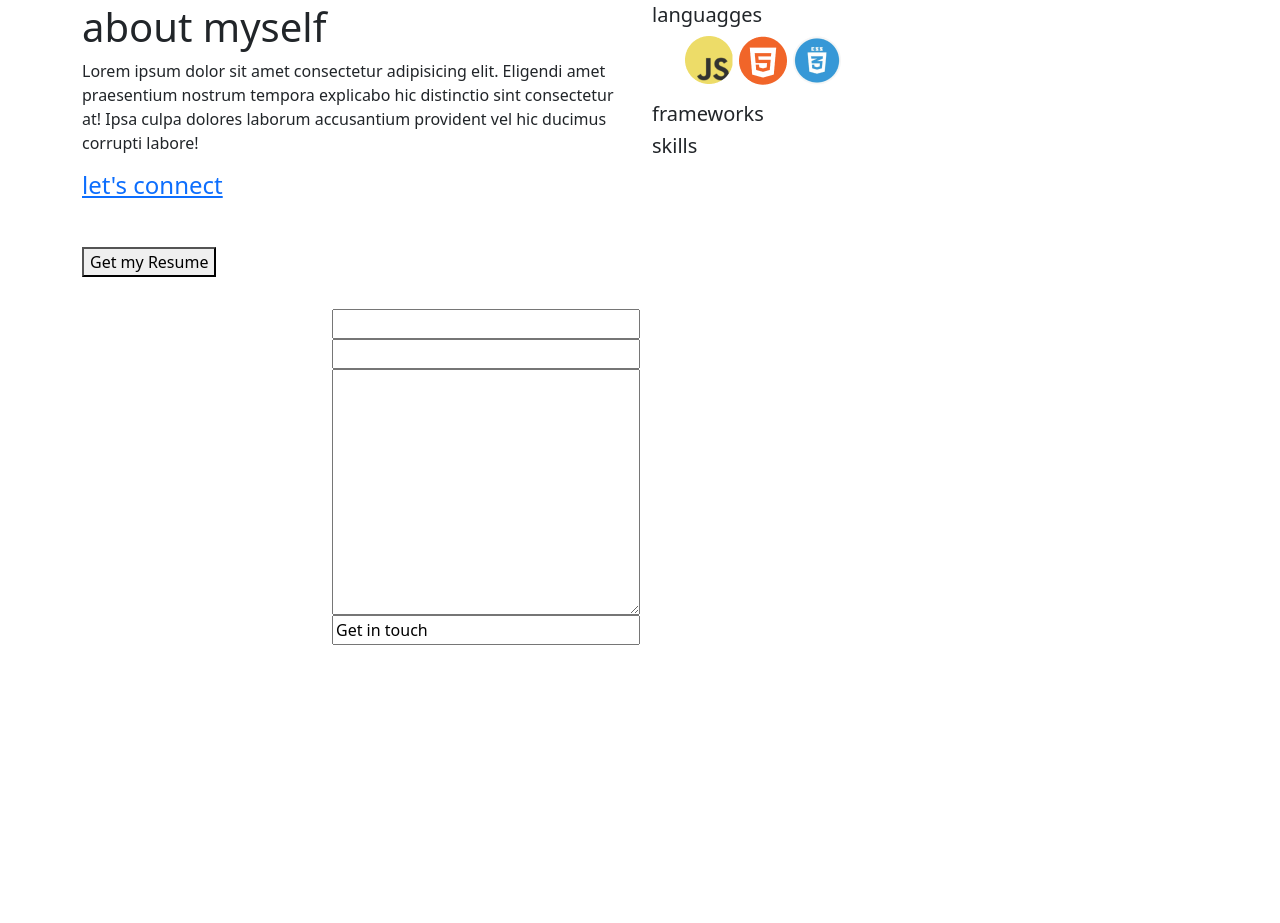
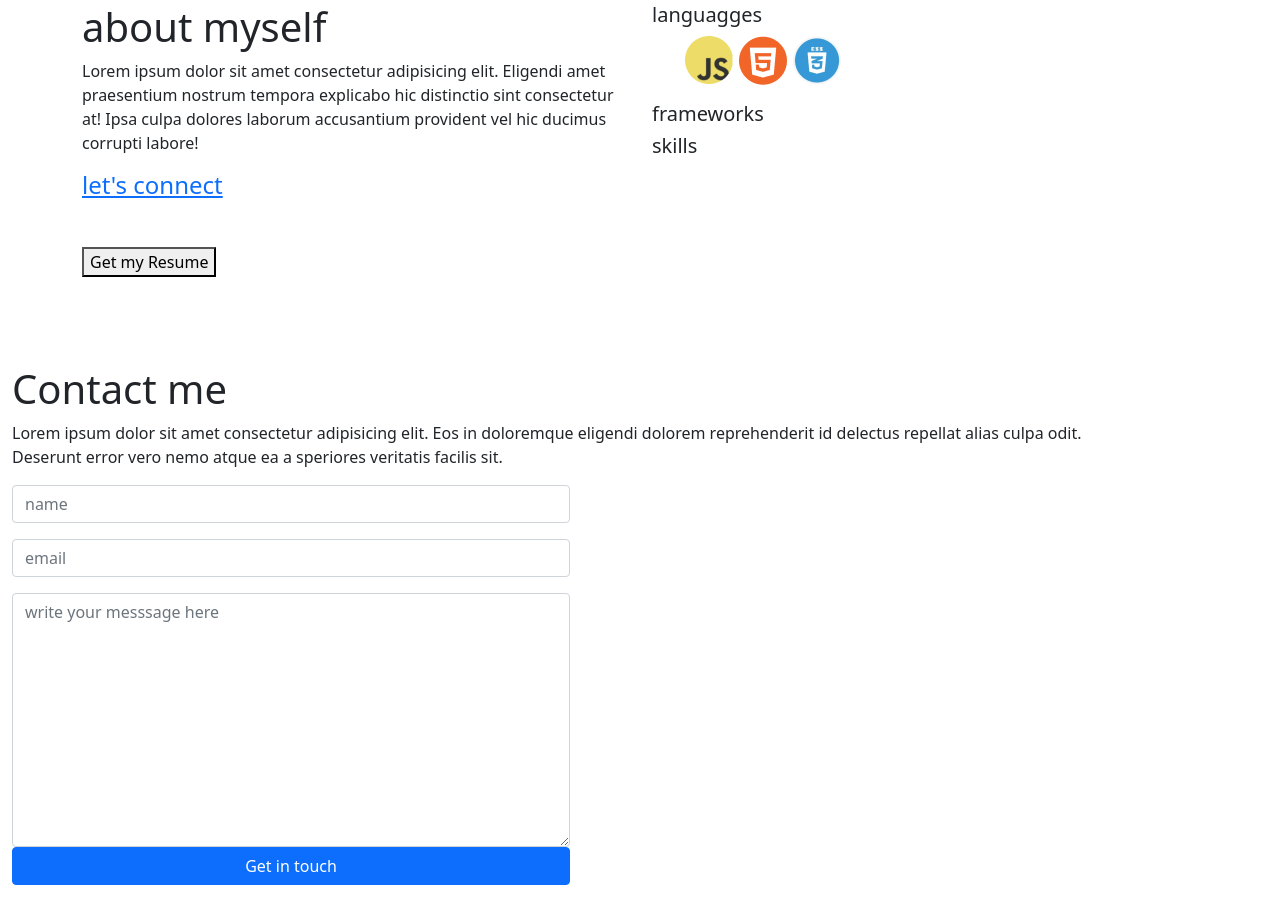
Before and after one commit to elassis/bootstrap_repo, a plain HTML site: page index.html in a window 1280 px wide. Shown: the part 2285-3208 px from the top of the page. Before the commit the page ends 2962 px from the top, so only its background shows below. Drawn offline with nearby package versions, Linux system fonts and the light colour scheme.

Commit message:
Update index.html
-Add the forms elements.

```diff
--- a/index.html
+++ b/index.html
@@ -44,8 +44,8 @@
                 </div>
             </div>
             <button class="navbar-toggler" type="button" data-bs-toggle="collapse"
-                    data-bs-target="#navbarSupportedContent1" aria-controls="navbarSupportedContent"
-                    aria-expanded="false" aria-label="Toggle navigation">
+                data-bs-target="#navbarSupportedContent1" aria-controls="navbarSupportedContent" aria-expanded="false"
+                aria-label="Toggle navigation">
                 <span class="navbar-toggler-icon"></span>
             </button>
         </div>
@@ -67,7 +67,8 @@
                                 <li><span class="badge rounded-pill bg-primary">css</span></li>
                                 <li><span class="badge rounded-pill bg-primary">javascript</span></li>
                             </ul>
-                            <a href="#" class="btn btn-primary" data-bs-toggle="modal" data-bs-target="#exampleModal">See Project</a>
+                            <a href="#" class="btn btn-primary" data-bs-toggle="modal"
+                                data-bs-target="#exampleModal">See Project</a>
                         </div>
                     </div>
                 </div>
@@ -89,7 +90,8 @@
                                 <li><span class="badge rounded-pill bg-primary">css</span></li>
                                 <li><span class="badge rounded-pill bg-primary">javascript</span></li>
                             </ul>
-                            <a href="#" class="btn btn-primary" data-bs-toggle="modal" data-bs-target="#exampleModal">See Project</a>
+                            <a href="#" class="btn btn-primary" data-bs-toggle="modal"
+                                data-bs-target="#exampleModal">See Project</a>
                         </div>
                     </div>
                 </div>
@@ -111,7 +113,8 @@
                                 <li><span class="badge rounded-pill bg-primary">css</span></li>
                                 <li><span class="badge rounded-pill bg-primary">javascript</span></li>
                             </ul>
-                            <a href="#" class="btn btn-primary" data-bs-toggle="modal" data-bs-target="#exampleModal">See project</a>
+                            <a href="#" class="btn btn-primary" data-bs-toggle="modal"
+                                data-bs-target="#exampleModal">See project</a>
                         </div>
                     </div>
                 </div>
@@ -133,14 +136,15 @@
                                 <li><span class="badge rounded-pill bg-primary">css</span></li>
                                 <li><span class="badge rounded-pill bg-primary">javascript</span></li>
                             </ul>
-                            <a href="#" class="btn btn-primary" data-bs-toggle="modal" data-bs-target="#exampleModal">See Project</a>
+                            <a href="#" class="btn btn-primary" data-bs-toggle="modal"
+                                data-bs-target="#exampleModal">See Project</a>
                         </div>
                     </div>
                 </div>
             </div>
         </div>
     </div>
-    <div class="container about-me"id="about-me">
+    <div class="container about-me" id="about-me">
         <div class="row">
             <div class="col-6">
                 <h1>about myself</h1>
@@ -170,14 +174,25 @@
             </div>
         </div>
     </div>
-    <div class="container contact-form" id="contact">
+    <div class="container space-between" id="contact">
         <div class="row">
-            <div class="col">
-            <form action="" class="contact-form" id="contact">
-                <input type="text">
-                <input type="text">
-                <textarea name="" id="" cols="30" rows="10"></textarea>
-                <input type="text" name="" id="" value="Get in touch">
+            <div class="col content-contact">
+                <h1>Contact me</h1>
+                <p>Lorem ipsum dolor sit amet consectetur adipisicing elit.
+                    Eos in doloremque eligendi dolorem reprehenderit id delectus
+                    repellat alias culpa odit. Deserunt error vero nemo atque ea a
+                    speriores veritatis facilis sit.</p>
+                <form class="contact-form">
+                    <div class="mb-3">
+                        <input type="name" class="form-control" id="InputName" placeholder="name">
+                    </div>
+                    <div class="mb-3">
+                        <input type="email" class="form-control" id="InputEmail" placeholder="email">
+                    </div>
+                    <div class="mb3">
+                        <textarea name="" id="" cols="30" rows="10" class="form-control" placeholder="write your messsage here"></textarea>
+                    </div>
+                    <button type="submit" class="btn btn-primary">Get in touch</button>
                 </form>
             </div>
         </div>
```
Lines whose indentation alone changed are shown as unchanged.
